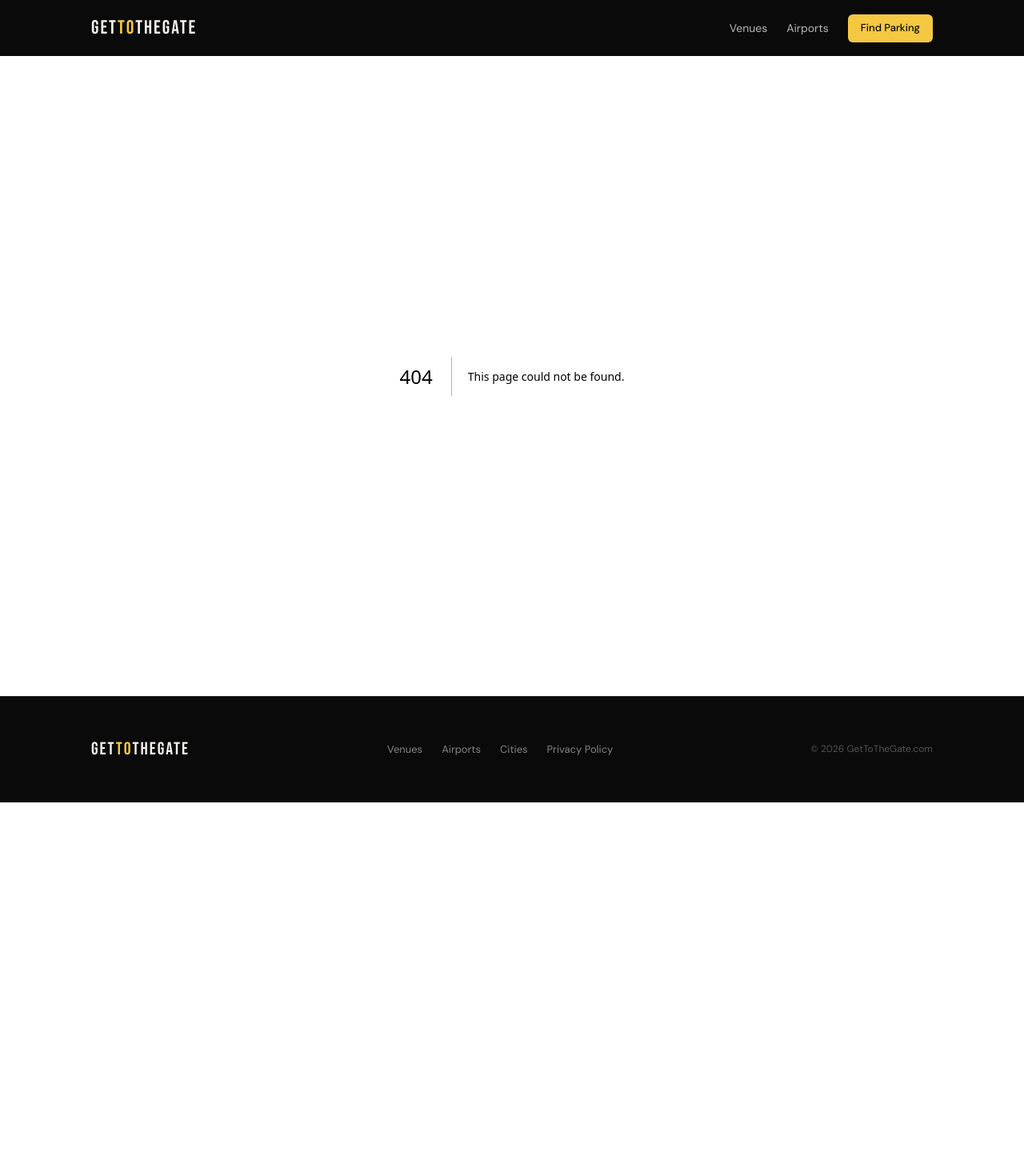
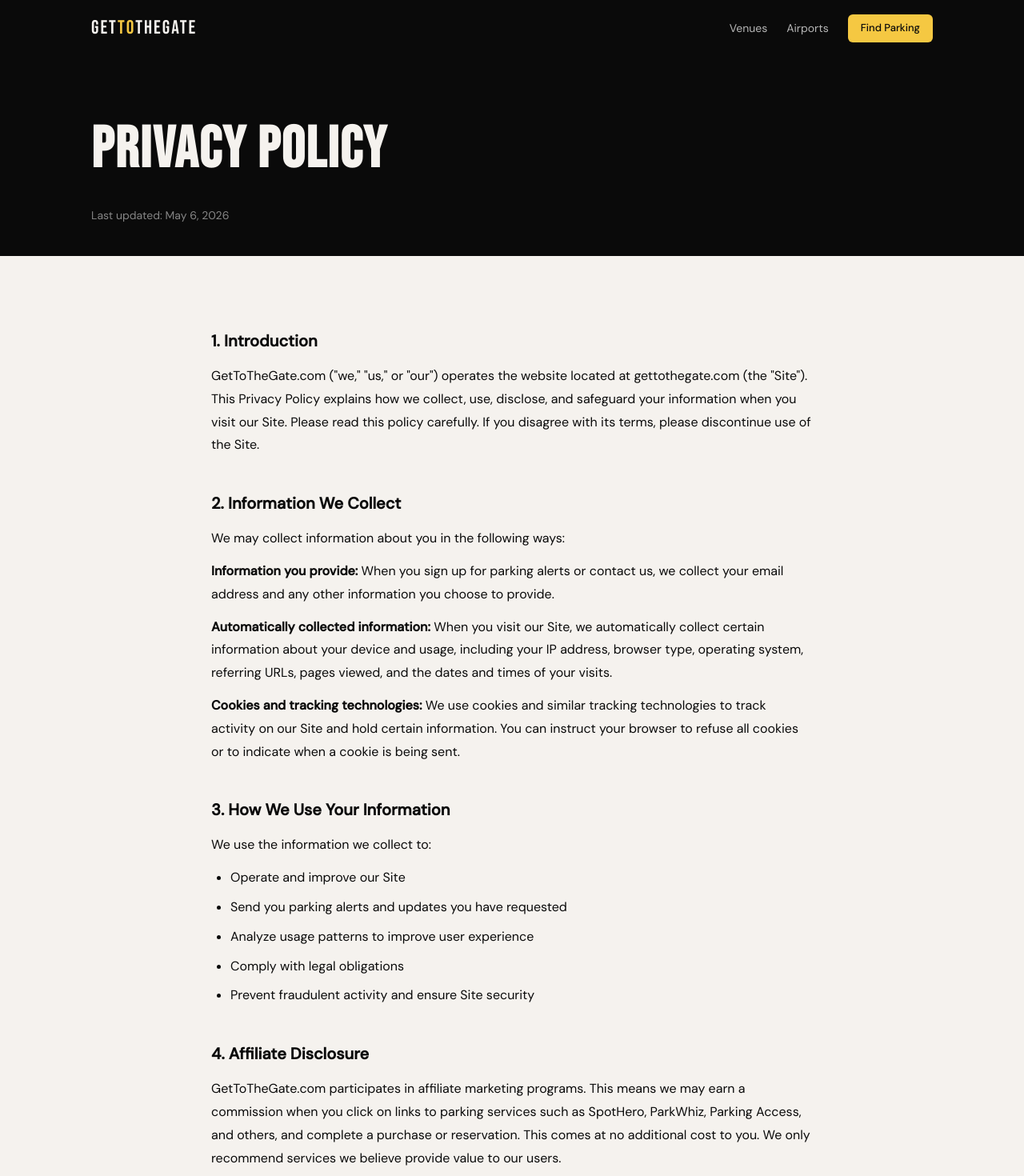
Before and after one commit to michaelryandriscoll-cmyk/gettothegate, a Next.js app: page /privacy in a window 1280 px wide. Before the commit this address had no page. Shown: the top 1470 px of the page at 80% size. Before the commit the page ends 1003 px from the top, so only its background shows below. Built offline with nearby package versions, Linux system fonts and the light colour scheme.

Commit message:
Add Privacy Policy page

```diff
--- /dev/null
+++ b/app/privacy/page.tsx
@@ -0,0 +1,102 @@
+import { Metadata } from 'next'
+
+export const metadata: Metadata = {
+  title: 'Privacy Policy | GetToTheGate',
+  description: 'Privacy Policy for GetToTheGate.com — how we collect, use, and protect your information.',
+  alternates: {
+    canonical: 'https://gettothegate.com/privacy/',
+  },
+  robots: {
+    index: false,
+    follow: true,
+  },
+}
+
+export default function PrivacyPage() {
+  return (
+    <main>
+      <section style={{ backgroundColor: 'var(--black)', padding: '60px 0 40px' }}>
+        <div className="container">
+          <h1 style={{
+            fontFamily: "'Bebas Neue', sans-serif",
+            fontSize: 'clamp(48px, 7vw, 72px)',
+            letterSpacing: '2px',
+            color: 'var(--white)',
+            marginBottom: '12px',
+          }}>
+            Privacy Policy
+          </h1>
+          <p style={{ color: 'rgba(255,255,255,0.5)', fontSize: '14px' }}>
+            Last updated: May 6, 2026
+          </p>
+        </div>
+      </section>
+
+      <div className="container" style={{ padding: '48px 24px 80px', maxWidth: '800px' }}>
+        <div style={{ fontSize: '16px', lineHeight: '1.8', color: 'var(--black)' }}>
+
+          <h2 style={{ fontSize: '20px', fontWeight: '600', marginTop: '40px', marginBottom: '12px' }}>1. Introduction</h2>
+          <p>GetToTheGate.com ("we," "us," or "our") operates the website located at gettothegate.com (the "Site"). This Privacy Policy explains how we collect, use, disclose, and safeguard your information when you visit our Site. Please read this policy carefully. If you disagree with its terms, please discontinue use of the Site.</p>
+
+          <h2 style={{ fontSize: '20px', fontWeight: '600', marginTop: '40px', marginBottom: '12px' }}>2. Information We Collect</h2>
+          <p style={{ marginBottom: '12px' }}>We may collect information about you in the following ways:</p>
+          <p style={{ marginBottom: '12px' }}><strong>Information you provide:</strong> When you sign up for parking alerts or contact us, we collect your email address and any other information you choose to provide.</p>
+          <p style={{ marginBottom: '12px' }}><strong>Automatically collected information:</strong> When you visit our Site, we automatically collect certain information about your device and usage, including your IP address, browser type, operating system, referring URLs, pages viewed, and the dates and times of your visits.</p>
+          <p><strong>Cookies and tracking technologies:</strong> We use cookies and similar tracking technologies to track activity on our Site and hold certain information. You can instruct your browser to refuse all cookies or to indicate when a cookie is being sent.</p>
+
+          <h2 style={{ fontSize: '20px', fontWeight: '600', marginTop: '40px', marginBottom: '12px' }}>3. How We Use Your Information</h2>
+          <p style={{ marginBottom: '12px' }}>We use the information we collect to:</p>
+          <ul style={{ paddingLeft: '24px', marginBottom: '16px' }}>
+            <li style={{ marginBottom: '8px' }}>Operate and improve our Site</li>
+            <li style={{ marginBottom: '8px' }}>Send you parking alerts and updates you have requested</li>
+            <li style={{ marginBottom: '8px' }}>Analyze usage patterns to improve user experience</li>
+            <li style={{ marginBottom: '8px' }}>Comply with legal obligations</li>
+            <li style={{ marginBottom: '8px' }}>Prevent fraudulent activity and ensure Site security</li>
+          </ul>
+
+          <h2 style={{ fontSize: '20px', fontWeight: '600', marginTop: '40px', marginBottom: '12px' }}>4. Affiliate Disclosure</h2>
+          <p>GetToTheGate.com participates in affiliate marketing programs. This means we may earn a commission when you click on links to parking services such as SpotHero, ParkWhiz, Parking Access, and others, and complete a purchase or reservation. This comes at no additional cost to you. We only recommend services we believe provide value to our users.</p>
+
+          <h2 style={{ fontSize: '20px', fontWeight: '600', marginTop: '40px', marginBottom: '12px' }}>5. Third-Party Services</h2>
+          <p style={{ marginBottom: '12px' }}>We use the following third-party services that may collect information about you:</p>
+          <ul style={{ paddingLeft: '24px', marginBottom: '16px' }}>
+            <li style={{ marginBottom: '8px' }}><strong>Google Analytics:</strong> We use Google Analytics to analyze Site traffic and usage. Google may collect and process data about your use of our Site. You can opt out by installing the Google Analytics opt-out browser add-on.</li>
+            <li style={{ marginBottom: '8px' }}><strong>Parking affiliate partners:</strong> When you click affiliate links to SpotHero, ParkWhiz, Parking Access, Airport Parking Reservations, or other partners, you are subject to their respective privacy policies.</li>
+            <li style={{ marginBottom: '8px' }}><strong>Cloudflare:</strong> We use Cloudflare for security and performance. Cloudflare may collect certain information as part of its service.</li>
+          </ul>
+
+          <h2 style={{ fontSize: '20px', fontWeight: '600', marginTop: '40px', marginBottom: '12px' }}>6. Cookies</h2>
+          <p>Our Site uses cookies to enhance your experience. Cookies are small data files stored on your device. We use cookies for analytics and to remember your preferences. You can control cookie settings through your browser. Note that disabling cookies may affect the functionality of our Site.</p>
+
+          <h2 style={{ fontSize: '20px', fontWeight: '600', marginTop: '40px', marginBottom: '12px' }}>7. Data Retention</h2>
+          <p>We retain your personal information only for as long as necessary to fulfill the purposes outlined in this Privacy Policy, unless a longer retention period is required by law. Email addresses collected for parking alerts are retained until you unsubscribe.</p>
+
+          <h2 style={{ fontSize: '20px', fontWeight: '600', marginTop: '40px', marginBottom: '12px' }}>8. Your Rights</h2>
+          <p style={{ marginBottom: '12px' }}>Depending on your location, you may have the following rights regarding your personal information:</p>
+          <ul style={{ paddingLeft: '24px', marginBottom: '16px' }}>
+            <li style={{ marginBottom: '8px' }}>The right to access the personal information we hold about you</li>
+            <li style={{ marginBottom: '8px' }}>The right to request correction of inaccurate information</li>
+            <li style={{ marginBottom: '8px' }}>The right to request deletion of your personal information</li>
+            <li style={{ marginBottom: '8px' }}>The right to opt out of marketing communications</li>
+          </ul>
+          <p>To exercise any of these rights, please contact us at michael@gettothegate.com.</p>
+
+          <h2 style={{ fontSize: '20px', fontWeight: '600', marginTop: '40px', marginBottom: '12px' }}>9. Children's Privacy</h2>
+          <p>Our Site is not directed to children under the age of 13. We do not knowingly collect personal information from children under 13. If you believe we have inadvertently collected information from a child under 13, please contact us immediately.</p>
+
+          <h2 style={{ fontSize: '20px', fontWeight: '600', marginTop: '40px', marginBottom: '12px' }}>10. Changes to This Policy</h2>
+          <p>We may update this Privacy Policy from time to time. We will notify you of any changes by posting the new policy on this page with an updated date. Your continued use of the Site after any changes constitutes your acceptance of the new policy.</p>
+
+          <h2 style={{ fontSize: '20px', fontWeight: '600', marginTop: '40px', marginBottom: '12px' }}>11. Contact Us</h2>
+          <p>If you have questions or concerns about this Privacy Policy, please contact us at:</p>
+          <div style={{ marginTop: '16px', padding: '24px', backgroundColor: 'var(--surface-alt)', borderRadius: '8px', border: '1px solid var(--border)' }}>
+            <p style={{ marginBottom: '4px' }}><strong>GetToTheGate.com</strong></p>
+            <p style={{ marginBottom: '4px' }}>Email: <a href="mailto:michael@gettothegate.com">michael@gettothegate.com</a></p>
+            <p>Website: <a href="https://gettothegate.com">gettothegate.com</a></p>
+          </div>
+
+        </div>
+      </div>
+    </main>
+  )
+}
```
